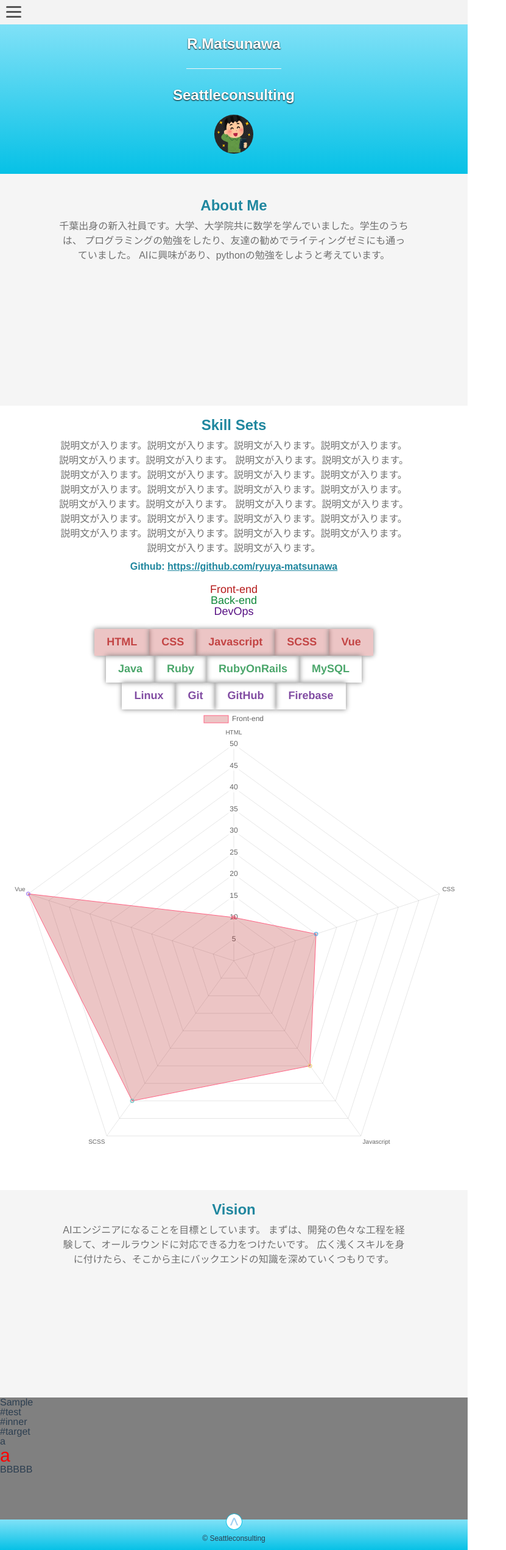
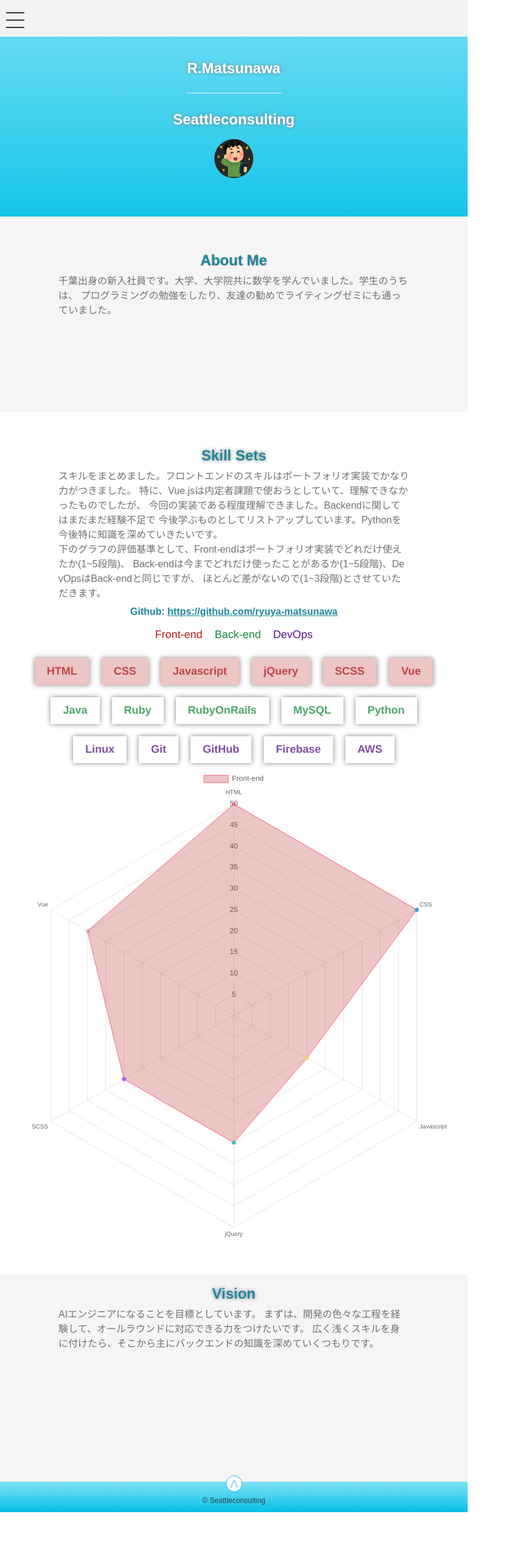
Before and after one commit to ryuya-matsunawa/ryuya.matsunawa, a Vue app: page / in a window 1280 px wide. Shown: the whole page at 61% size, without its empty margins (0-831 px from the left). After the commit the page ends 2479 px from the top, so only its background shows below. Built offline with nearby package versions, Linux system fonts and the light colour scheme; what vue-smoothscroll would draw is missing.

Commit message:
【ポートフォリオ実装】20200414

```diff
--- a/src/App.vue
+++ b/src/App.vue
@@ -1,7 +1,7 @@
 <template>
   <div>
     <div id="app">
-      <Header />
+      <Header @closemenu="closemenu" />
       <Main />
       <About />
       <Skill />
@@ -92,16 +92,6 @@ export default {
   }
 }
 
-.fade-enter-active,
-.fade-leave-active {
-  transition: opacity 0.5s;
-}
-
-.fade-enter,
-.fade-leave-to {
-  opacity: 0;
-}
-
 #app {
   font-family: Avenir, Helvetica, Arial, sans-serif;
   -webkit-font-smoothing: antialiased;
--- a/src/components/About.vue
+++ b/src/components/About.vue
@@ -7,7 +7,6 @@
       <p>
         千葉出身の新入社員です。大学、大学院共に数学を学んでいました。学生のうちは、
         プログラミングの勉強をしたり、友達の勧めでライティングゼミにも通っていました。
-        AIに興味があり、pythonの勉強をしようと考えています。
       </p>
     </div>
   </div>
@@ -27,6 +26,8 @@
   padding: 40px 0;
   height: 300px;
   width: 100%;
+  padding-top: 60px;
+  margin-top: -60px;
 }
 
 #aboutTitle {
@@ -35,6 +36,7 @@
   font-size: 18pt;
   font-family: "Noto Sans Japanese", "Hiragino Kaku Gothic ProN", Meiryo, sans-serif;
   padding-bottom: 10px;
+  text-shadow: 0 0 2px gray;
 }
 
 #aboutExplain {
@@ -45,6 +47,7 @@
   word-break: break-all;
   margin: auto;
   width: 75%;
+  text-align: left;
 }
 
 ul {
--- a/src/components/BackChart.vue
+++ b/src/components/BackChart.vue
@@ -8,16 +8,20 @@ export default {
   data () {
     return {
       data: {
-        labels: ['HTML', 'CSS', 'Javascript', 'SCSS', 'Vue'],
+        labels: ['Java', 'Ruby', 'RubyOnRails', 'MySQL', 'Python'],
         datasets: [
           {
-            label: 'Front-end',
-            data: [10, 20, 30, 40, 50],
+            label: 'Back-end',
+            data: [30, 20, 50, 20, 40],
             backgroundColor: [
-              'rgba(15, 136, 57, 0.25)'
+              'rgba(15, 136, 57, 0.25)',
+              'rgba(54, 162, 235, 1)',
+              'rgba(255, 206, 86, 1)',
+              'rgba(75, 192, 192, 1)',
+              'rgba(153, 102, 255, 1)'
             ],
             borderColor: [
-              'rgba(255, 99, 132, 1)',
+              'rgba(15, 136, 57, 1)',
               'rgba(54, 162, 235, 1)',
               'rgba(255, 206, 86, 1)',
               'rgba(75, 192, 192, 1)',
--- a/src/components/DevChart.vue
+++ b/src/components/DevChart.vue
@@ -8,16 +8,16 @@ export default {
   data () {
     return {
       data: {
-        labels: ['HTML', 'CSS', 'Javascript', 'SCSS'],
+        labels: ['Linux', 'Git', 'GitHub', 'Firebase','AWS'],
         datasets: [
           {
-            label: 'Front-end',
-            data: [10, 20, 30, 40],
+            label: 'DevOps',
+            data: [20, 20, 30, 20, 30],
             backgroundColor: [
               'rgba(87, 16, 131, 0.25)'
             ],
             borderColor: [
-              'rgba(255, 99, 132, 1)',
+              'rgba(87, 16, 131, 1)',
               'rgba(54, 162, 235, 1)',
               'rgba(255, 206, 86, 1)',
               'rgba(75, 192, 192, 1)',
@@ -31,7 +31,7 @@ export default {
 	scale:{
 		ticks:{
 			beginAtZero:true,
-			max:50,
+			max:30,
 			min:0
 		}
 	}
--- a/src/components/Footer.vue
+++ b/src/components/Footer.vue
@@ -15,7 +15,6 @@
 
 <script>
 export default {
-
   methods: {
     clickSmoothScroll () {
       event.preventDefault()
--- a/src/components/FrontChart.vue
+++ b/src/components/FrontChart.vue
@@ -8,13 +8,17 @@ export default {
   data () {
     return {
       data: {
-        labels: ['HTML', 'CSS', 'Javascript', 'SCSS', 'Vue'],
+        labels: ['HTML', 'CSS', 'Javascript','jQuery', 'SCSS', 'Vue'],
         datasets: [
           {
             label: 'Front-end',
-            data: [10, 20, 30, 40, 50],
+            data: [50, 50, 20, 30, 30, 40],
             backgroundColor: [
-              'rgba(181, 26, 26, 0.25)'
+              'rgba(181, 26, 26, 0.25)',
+              'rgba(54, 162, 235, 1)',
+              'rgba(255, 206, 86, 1)',
+              'rgba(75, 192, 192, 1)',
+              'rgba(153, 102, 255, 1)'
             ],
             borderColor: [
               'rgba(255, 99, 132, 1)',
--- a/src/components/Header.vue
+++ b/src/components/Header.vue
@@ -1,24 +1,20 @@
 <template>
   <div id="headerSection">
-    <div id="nav-drawer">
-      <input
-        id="nav-input"
-        type="checkbox"
-        class="nav-unshown"
-      >
-      <label
-        id="nav-open"
-        for="nav-input"
-      ><span /></label>
-      <label
-        id="nav-close"
-        class="nav-unshown"
-        for="nav-input"
-      />
-      <div id="nav-content">
-        <Menu />
-      </div>
-    </div>
+    <button
+      type="button"
+      class="btn_menu"
+      :class="{'active': isActive}"
+      @click="menu"
+    >
+      <span class="bar bar1" />
+      <span class="bar bar2" />
+      <span class="bar bar3" />
+    </button>
+    <nav
+      :class="{'open':isActive}"
+    >
+      <Menu @sample="menuClose" />
+    </nav>
   </div>
 </template>
 
@@ -29,6 +25,20 @@ export default {
   name: "Header",
   components: {
     Menu
+  },
+  data(){
+    return {
+      isActive: false
+    }
+  },
+  methods: {
+    menu(){
+      this.isActive=!this.isActive
+    },
+    menuClose(){
+      this.isActive=false
+      this.$emit('closemenu')
+    }
   }
 }
 </script>
@@ -38,104 +48,81 @@ export default {
 
 #headerSection {
   background-color: #f3f3f3;
+  max-width: 768px;
   width: 100%;
-  height: 40px;
+  height: 60px;
   padding: 10px;
   box-sizing: border-box;
-  max-width: 768px;
   position: fixed;
   z-index: 1000;
   top: 0;
 
-  #headerButton {
-    font-family: 'Avenir', Helvetica, Arial, sans-serif;
-    -webkit-font-smoothing: antialiased;
-    -moz-osx-font-smoothing: grayscale;
+  nav {
+    max-width: 768px;
     width: 100%;
-    height: auto;
-    border-inline: none;
-  }
-
-  #nav-drawer {
-    position: relative;
-  }
-
-  /* チェックボックス等は非表示に */
-  .nav-unshown {
-    display: none;
-  }
-
-  /* アイコンのスペース */
-  #nav-open {
-    display: inline-block;
-    width: 30px;
-    height: 22px;
-    vertical-align: middle;
-  }
-
-  /* ハンバーガーアイコンをCSSだけで表現 */
-  #nav-open span,
-  #nav-open span::before,
-  #nav-open span::after {
-    position: absolute;
-    height: 3px;/* 線の太さ */
-    width: 25px;/* 長さ */
-    border-radius: 3px;
-    background: #555;
-    display: block;
-    content: '';
-    cursor: pointer;
-  }
-
-  #nav-open span::before {
-    bottom: -8px;
-  }
-
-  #nav-open span::after {
-    bottom: -16px;
-  }
-
-  /* 閉じる用の薄黒カバー */
-  #nav-close {
-    display: none;/* はじめは隠しておく */
-    position: fixed;
-    z-index: 100;
-    top: 0;/* 全体に広がるように */
-    right: 0;
-    width: 100%;
-    max-width: 40px;
-    height: 40px;
-    background-color: #f3f3f3;
-    opacity: 0;
-    transition: 0.3s ease-in-out;
-  }
-
-  /* 中身 */
-  #nav-content {
-    overflow: auto;
+    height: 100%;
+    transition: all 0.2s;
+    transform: translate(-768px);
     position: fixed;
     top: 0;
     left: 0;
-    z-index: 99;/* 最前面に */
-    width: 100%;/* 右側に隙間を作る */
-    max-width: 768px;/* 最大幅 */
-    height: 100%;
-    background: #fff;/* 背景色 */
-    transition: 0.3s ease-in-out;/* 滑らかに表示 */
-    -webkit-transform: translateX(-105%);
-    transform: translateX(-105%);/* 左に隠しておく */
+    z-index: 1001;
+    background-color: #fff;
   }
 
-  /* チェックが入ったらもろもろ表示 */
-  #nav-input:checked ~ #nav-close {
-    display: block;/* カバーを表示 */
-    opacity: 0.5;
+  nav.open {
+    transform: translateX(0);
+    position: fixed;
+    z-index: 10;
   }
 
-  #nav-input:checked ~ #nav-content {
-    -webkit-transform: translateX(0%);
-    transform: translateX(0%);/* 中身を表示 */
-    box-shadow: 6px 0 25px rgba(0, 0, 0, 0.15);
+  /* ボタンタグ設定 */
+  button {
+    display: block;
+    background: none;
+    border: none;
+    padding: 0;
+    width: 30px;
+    color: #333;
+    font-size: 8px;
+    letter-spacing: 0.1em;
+    cursor: pointer;
+    text-align: left;
+    outline: none;
+  }
+
+  /* ハンバーガーボタン3本線 */
+  button span.bar {
+    display: block;
+    height: 2px;
+    background-color: #333;
+    margin: 10px 0;
+    transition: all 0.2s;
+    transform-origin: 0 0;
+  }
+
+  /* メニューアクティブ時 */
+  button.active span.bar {
+    width: 49px;
+  }
+
+  button.active .bar1 {
+    transform: rotate(40deg);
+    position: fixed;
+    right: 0;
+    top: 0;
+    z-index: 1001;
+  }
+
+  button.active .bar2 {
+    opacity: 0;
+  }
+
+  button.active .bar3 {
+    transform: rotate(-40deg);
+    position: fixed;
+    right: 0;
+    z-index: 1001;
   }
 }
 
--- a/src/components/Main.vue
+++ b/src/components/Main.vue
@@ -29,9 +29,10 @@
 
 #mainSection {
   background: linear-gradient(180deg, #80e1f7, #06c1e6);
-  padding-bottom: 30px;
+  padding: 120px 0;
   text-align: center;
-  margin-top: 40px;
+  margin: -40px 0;
+  height: auto;
 
   #userName,
   #companyName {
@@ -39,7 +40,7 @@
     font-family: "Noto Sans Japanese", "Hiragino Kaku Gothic ProN", Meiryo, sans-serif;
     font-weight: bold;
     font-size: 18pt;
-    text-shadow: 0 0.5px 2px black;
+    text-shadow: 0 0 6px gray;
     padding: 20px 0;
   }
 
--- a/src/components/Menu.vue
+++ b/src/components/Menu.vue
@@ -3,11 +3,10 @@
     <span
       id="drawerButton"
       class="css-bar"
-    ><img src="../assets/back.png"></span>
+    />
     <ul id="drawerMenuSection">
       <li
         id="drawerMenuItem"
-        style="list-style: disc;"
       >
         <a
           id="drawerMenuItemLink"
@@ -42,7 +41,11 @@
 
 <script>
 export default {
-
+  data(){
+    return {
+      isActive: true
+    }
+  },
   methods: {
     clickSmoothScroll () {
       event.preventDefault()
@@ -50,7 +53,8 @@ export default {
         document.querySelector('#app'),
         400,
         'y'
-      )
+      );
+      this.$emit('sample')
     }
   }
 }
@@ -63,45 +67,15 @@ export default {
 #drawerSection {
   background-color: #f3f3f3;
   width: 100%;
-  height: 40px;
 
   #drawerButton {
     background-color: #f3f3f3;
     width: 100%;
     max-width: 768px;
-    height: 40px;
+    height: 60px;
     position: fixed;
     top: 0;
     left: 0;
-  }
-
-  img {
-    float: right;
-    width: 40px;
-    height: 40px;
-  }
-
-  .css-cancel {
-    display: inline-block;
-    position: relative;
-    margin: 0 20px 0 7px;
-    padding: 0;
-    width: 4px;
-    height: 20px;
-    background: #000;
-    transform: rotate(45deg);
-  }
-
-  .css-cancel::before {
-    display: block;
-    content: "";
-    position: absolute;
-    top: 50%;
-    left: -8px;
-    width: 20px;
-    height: 4px;
-    margin-top: -2px;
-    background: #000;
   }
 
   #drawerMenuSection,
@@ -112,7 +86,7 @@ export default {
   }
 
   #drawerMenuSection {
-    margin-top: 40px;
+    margin-top: 60px;
   }
 
   #drawerMenuItem {
@@ -131,6 +105,10 @@ export default {
     display: block; /* リンクの範囲広くするため */
     position: relative; /* 文字を移動できるように */
     top: 10px; /* 上から10px移動する */
+
+    a {
+      height: 100%;
+    }
   }
 }
 
--- a/src/components/Skill.vue
+++ b/src/components/Skill.vue
@@ -5,11 +5,13 @@
     </div>
     <div id="skillExplain">
       <p>
-        説明文が入ります。説明文が入ります。説明文が入ります。説明文が入ります。説明文が入ります。説明文が入ります。
-        説明文が入ります。説明文が入ります。説明文が入ります。説明文が入ります。説明文が入ります。説明文が入ります。
-        説明文が入ります。説明文が入ります。説明文が入ります。説明文が入ります。説明文が入ります。説明文が入ります。
-        説明文が入ります。説明文が入ります。説明文が入ります。説明文が入ります。説明文が入ります。説明文が入ります。
-        説明文が入ります。説明文が入ります。説明文が入ります。説明文が入ります。説明文が入ります。説明文が入ります。
+        スキルをまとめました。フロントエンドのスキルはポートフォリオ実装でかなり力がつきました。
+        特に、Vue.jsは内定者課題で使おうとしていて、理解できなかったものでしたが、
+        今回の実装である程度理解できました。Backendに関してはまだまだ経験不足で
+        今後学ぶものとしてリストアップしています。Pythonを今後特に知識を深めていきたいです。<br>
+        下のグラフの評価基準として、Front-endはポートフォリオ実装でどれだけ使えたか(1~5段階)、
+        Back-endは今までどれだけ使ったことがあるか(1~5段階)、DevOpsはBack-endと同じですが、
+        ほとんど差がないので(1~3段階)とさせていただきます。
       </p>
     </div>
     <label id="gitHubLabel">
@@ -55,6 +57,7 @@
         <li>HTML</li>
         <li>CSS</li>
         <li>Javascript</li>
+        <li>jQuery</li>
         <li>SCSS</li>
         <li>Vue</li>
       </ul>
@@ -66,6 +69,7 @@
         <li>Ruby</li>
         <li>RubyOnRails</li>
         <li>MySQL</li>
+        <li>Python</li>
       </ul>
       <ul
         id="devops"
@@ -75,6 +79,7 @@
         <li>Git</li>
         <li>GitHub</li>
         <li>Firebase</li>
+        <li>AWS</li>
       </ul>
     </div>
     <div
@@ -116,13 +121,19 @@ export default {
   },
   methods: {
     F_change(){
-      this.frontChange=!this.frontChange
+      this.frontChange=!this.frontChange,
+      this.backChange=false,
+      this.devChange=false
     },
     B_change(){
-      this.backChange=!this.backChange
+      this.backChange=!this.backChange,
+      this.frontChange=false,
+      this.devChange=false
     },
     D_change(){
-      this.devChange=!this.devChange
+      this.devChange=!this.devChange,
+      this.backChange=false,
+      this.frontChange=false
     }
   }
 }
@@ -136,7 +147,8 @@ export default {
   height: auto;
   background-color: #fff;
   text-align: center;
-  padding: 20px 0;
+  padding: 60px 0;
+  margin-top: -80px;
 
   #skillTitle {
     color: #20879f;
@@ -144,6 +156,7 @@ export default {
     font-size: 18pt;
     font-family: "Noto Sans Japanese", "Hiragino Kaku Gothic ProN", Meiryo, sans-serif;
     padding-bottom: 10px;
+    text-shadow: 0 0 6px gray;
   }
 
   #skillExplain {
@@ -153,6 +166,7 @@ export default {
     line-height: 1.5;
     word-break: break-all;
     margin: auto;
+    text-align: left;
     width: 75%;
     padding-bottom: 10px;
   }
@@ -167,6 +181,11 @@ export default {
 
   #skillCategories {
     padding: 20px 0;
+
+    li {
+      display: inline-block;
+      margin: 0 10px;
+    }
 
     #front {
       color: #b51a1a;
@@ -193,6 +212,7 @@ export default {
 
     li {
       display: inline-block;
+      margin: 10px 10px;
     }
 
     .front-change li {
--- a/src/components/Vision.vue
+++ b/src/components/Vision.vue
@@ -35,6 +35,7 @@
   font-size: 18pt;
   font-family: "Noto Sans Japanese", "Hiragino Kaku Gothic ProN", Meiryo, sans-serif;
   padding-bottom: 10px;
+  text-shadow: 0 0 6px gray;
 }
 
 #visionExplain {
@@ -45,6 +46,7 @@
   word-break: break-all;
   margin: auto;
   width: 75%;
+  text-align: left;
 }
 
 ul {
--- a/src/components/sample.vue
+++ b/src/components/sample.vue
@@ -1,44 +1,11 @@
 <template>
-  <div id="samplesection">
-    Sample
-    <div id="test">
-      #test
-      <div id="inner">
-        #inner
-      </div>
-    </div>
-    <div id="target">
-      #target
-    </div>
-    <div
-      @click="change"
-    >
-      a
-    </div>
-    <div
-      class="static"
-      :class="{ 'active': isActive}"
-    >
-      a
-    </div>
-    <div v-if="isActive">
-      BBBBB
-    </div>
-  </div>
+  <div />
 </template>
 
 <script>
+
 export default {
-  data(){
-    return {
-  isActive: true
-    }
-  },
-  methods: {
-    change(){
-      this.isActive=!this.isActive
-    }
-  }
+
 }
 </script>
 
@@ -48,28 +15,4 @@ export default {
   background-color: gray;
 }
 
-#test:hover {
-  background-color: blue;
-}
-
-#test:hover + #target {
-  background-color: red;
-}
-
-#test:hover > #inner {
-  display: none;
-}
-
-#test:hover > #inner:hover {
-  opacity: 0.7;
-}
-
-.static {
-  color: red;
-}
-
-.active {
-  font-size: 30px;
-}
-
 </style>
```
